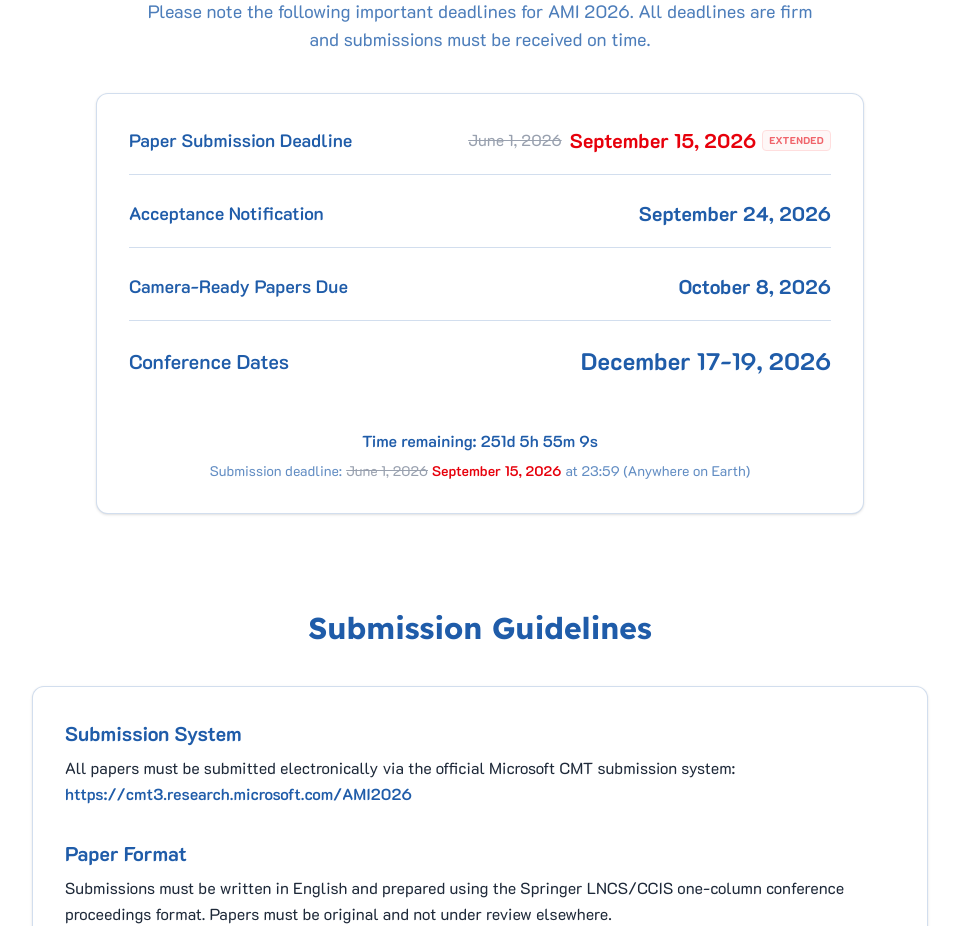
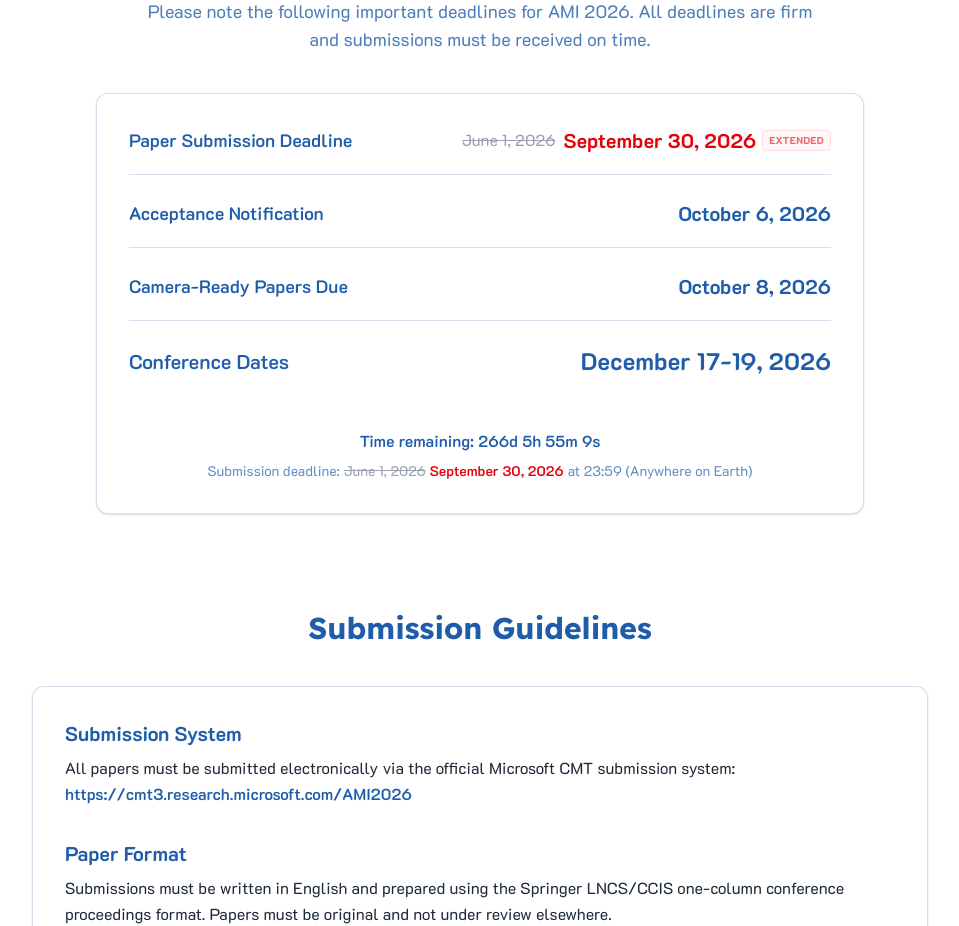
Before and after one commit to ami-pakdd/ctu-ami2026, a Next.js app: page /2026/ in a window 1280 px wide. Shown: the part 2160-3086 px from the top of the page, without its empty margins (160-1119 px from the left). Built offline with nearby package versions, Linux system fonts and the light colour scheme.

Commit message:
update: extend submission and notification deadlines to September 30 and October 6, 2026

```diff
--- a/src/app/cfp/page.tsx
+++ b/src/app/cfp/page.tsx
@@ -74,14 +74,14 @@ export default function CFPPage() {
               <span className="inline-flex flex-wrap items-center gap-x-2 gap-y-1 text-base">
                 <span className="line-through text-gray-400 whitespace-nowrap">June 1, 2026</span>
                 <span className="flex items-center gap-1.5 whitespace-nowrap">
-                  <span className="text-red-600 font-bold">September 15, 2026</span>
+                  <span className="text-red-600 font-bold">September 30, 2026</span>
                   <span className="bg-red-50 text-red-600 text-[10px] font-extrabold px-1.5 py-0.5 rounded border border-red-200 uppercase tracking-wide animate-pulse">
                     Extended
                   </span>
                 </span>
               </span>
             </li>
-            <li><strong>Acceptance notification:</strong> September 24, 2026</li>
+            <li><strong>Acceptance notification:</strong> October 6, 2026</li>
             <li><strong>Camera-ready papers due:</strong> October 8, 2026</li>
             <li><strong>Conference dates:</strong> December 17-19, 2026</li>
           </ul>
--- a/src/app/workshops/aai-26/page.tsx
+++ b/src/app/workshops/aai-26/page.tsx
@@ -106,7 +106,7 @@ export default function WorkshopAAI26Page() {
                       June 1, 2026
                     </span>
                     <div className="flex items-center gap-1.5 whitespace-nowrap">
-                      <span className="text-red-600 font-bold">September 15, 2026</span>
+                      <span className="text-red-600 font-bold">September 30, 2026</span>
                       <span className="bg-red-50 text-red-600 text-[10px] font-extrabold px-1.5 py-0.5 rounded border border-red-200 uppercase tracking-wide animate-pulse">
                         Extended
                       </span>
@@ -115,7 +115,7 @@ export default function WorkshopAAI26Page() {
                 </li>
                 <li className="flex flex-col">
                   <span className="font-semibold text-ctu-blue">Notification of acceptance:</span>
-                  <span>September 24, 2026</span>
+                  <span>October 6, 2026</span>
                 </li>
                 <li className="flex flex-col">
                   <span className="font-semibold text-ctu-blue">Camera-ready papers:</span>
--- a/src/app/workshops/ai4sc/page.tsx
+++ b/src/app/workshops/ai4sc/page.tsx
@@ -141,7 +141,7 @@ export default function WorkshopAI4SCPage() {
                       June 1, 2026
                     </span>
                     <div className="flex items-center gap-1.5 whitespace-nowrap">
-                      <span className="text-red-600 font-bold">September 15, 2026</span>
+                      <span className="text-red-600 font-bold">September 30, 2026</span>
                       <span className="bg-red-50 text-red-600 text-[10px] font-extrabold px-1.5 py-0.5 rounded border border-red-200 uppercase tracking-wide animate-pulse">
                         Extended
                       </span>
@@ -150,7 +150,7 @@ export default function WorkshopAI4SCPage() {
                 </li>
                 <li className="flex flex-col">
                   <span className="font-semibold text-ctu-blue">Notification of acceptance:</span>
-                  <span>September 24, 2026</span>
+                  <span>October 6, 2026</span>
                 </li>
                 <li className="flex flex-col">
                   <span className="font-semibold text-ctu-blue">Camera-ready papers:</span>
--- a/src/app/workshops/keis-2026/page.tsx
+++ b/src/app/workshops/keis-2026/page.tsx
@@ -95,7 +95,7 @@ export default function WorkshopKEIS2026Page() {
                       June 1, 2026
                     </span>
                     <div className="flex items-center gap-1.5 whitespace-nowrap">
-                      <span className="text-red-600 font-bold">September 15, 2026</span>
+                      <span className="text-red-600 font-bold">September 30, 2026</span>
                       <span className="bg-red-50 text-red-600 text-[10px] font-extrabold px-1.5 py-0.5 rounded border border-red-200 uppercase tracking-wide animate-pulse">
                         Extended
                       </span>
@@ -104,7 +104,7 @@ export default function WorkshopKEIS2026Page() {
                 </li>
                 <li className="flex flex-col">
                   <span className="font-semibold text-ctu-blue">Notification of acceptance:</span>
-                  <span>September 24, 2026</span>
+                  <span>October 6, 2026</span>
                 </li>
                 <li className="flex flex-col">
                   <span className="font-semibold text-ctu-blue">Camera-ready papers:</span>
--- a/src/app/workshops/mfall-ami/page.tsx
+++ b/src/app/workshops/mfall-ami/page.tsx
@@ -95,7 +95,7 @@ export default function WorkshopMFALLPage() {
                       June 1, 2026
                     </span>
                     <div className="flex items-center gap-1.5 whitespace-nowrap">
-                      <span className="text-red-600 font-bold">September 15, 2026</span>
+                      <span className="text-red-600 font-bold">September 30, 2026</span>
                       <span className="bg-red-50 text-red-600 text-[10px] font-extrabold px-1.5 py-0.5 rounded border border-red-200 uppercase tracking-wide animate-pulse">
                         Extended
                       </span>
@@ -104,7 +104,7 @@ export default function WorkshopMFALLPage() {
                 </li>
                 <li className="flex flex-col">
                   <span className="font-semibold text-ctu-blue">Notification of acceptance:</span>
-                  <span>September 24, 2026</span>
+                  <span>October 6, 2026</span>
                 </li>
                 <li className="flex flex-col">
                   <span className="font-semibold text-ctu-blue">Camera-ready papers:</span>
--- a/src/app/workshops/qai-sagin/page.tsx
+++ b/src/app/workshops/qai-sagin/page.tsx
@@ -107,7 +107,7 @@ export default function WorkshopQAISAGINPage() {
                       June 1, 2026
                     </span>
                     <div className="flex items-center gap-1.5 whitespace-nowrap">
-                      <span className="text-red-600 font-bold">September 15, 2026</span>
+                      <span className="text-red-600 font-bold">September 30, 2026</span>
                       <span className="bg-red-50 text-red-600 text-[10px] font-extrabold px-1.5 py-0.5 rounded border border-red-200 uppercase tracking-wide animate-pulse">
                         Extended
                       </span>
@@ -116,7 +116,7 @@ export default function WorkshopQAISAGINPage() {
                 </li>
                 <li className="flex flex-col">
                   <span className="font-semibold text-ctu-blue">Notification of acceptance:</span>
-                  <span>September 24, 2026</span>
+                  <span>October 6, 2026</span>
                 </li>
                 <li className="flex flex-col">
                   <span className="font-semibold text-ctu-blue">Camera-ready papers:</span>
--- a/src/components/sections/DatesSection.jsx
+++ b/src/components/sections/DatesSection.jsx
@@ -4,11 +4,11 @@ export default function DatesSection() {
   const dates = [
     {
       event: 'Paper Submission Deadline',
-      date: 'September 15, 2026',
+      date: 'September 30, 2026',
       originalDate: 'June 1, 2026',
       isExtended: true
     },
-    { event: 'Acceptance Notification', date: 'September 24, 2026' },
+    { event: 'Acceptance Notification', date: 'October 6, 2026' },
     { event: 'Camera-Ready Papers Due', date: 'October 8, 2026' },
     {
       event: 'Conference Dates',
@@ -79,11 +79,11 @@ export default function DatesSection() {
 
           {/* Countdown to submission deadline - Đã đổi Target sang 2026-07-01 */}
           <div className="mt-8">
-            <Countdown targetDate="2026-09-15T23:59:59Z" />
+            <Countdown targetDate="2026-09-30T23:59:59Z" />
             <div className="mt-2 text-sm text-ctu-blue/70 text-center flex flex-wrap items-center justify-center gap-x-1 gap-y-0.5">
               <span>Submission deadline:</span>
               <span className="line-through text-gray-400">June 1, 2026</span>
-              <span className="text-red-600 font-semibold">September 15, 2026</span>
+              <span className="text-red-600 font-semibold">September 30, 2026</span>
               <span>at 23:59 (Anywhere on Earth)</span>
             </div>
           </div>
```
Also changed, not shown: next-env.d.ts.
